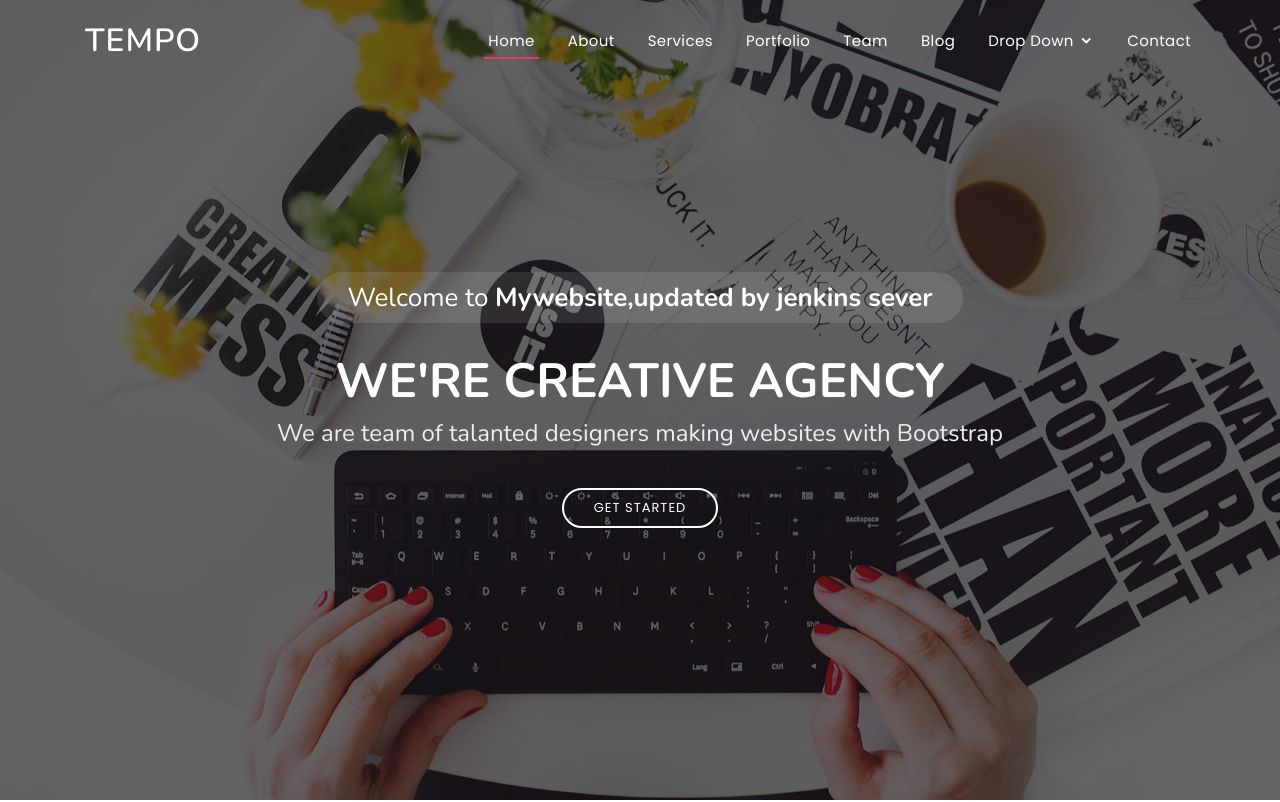
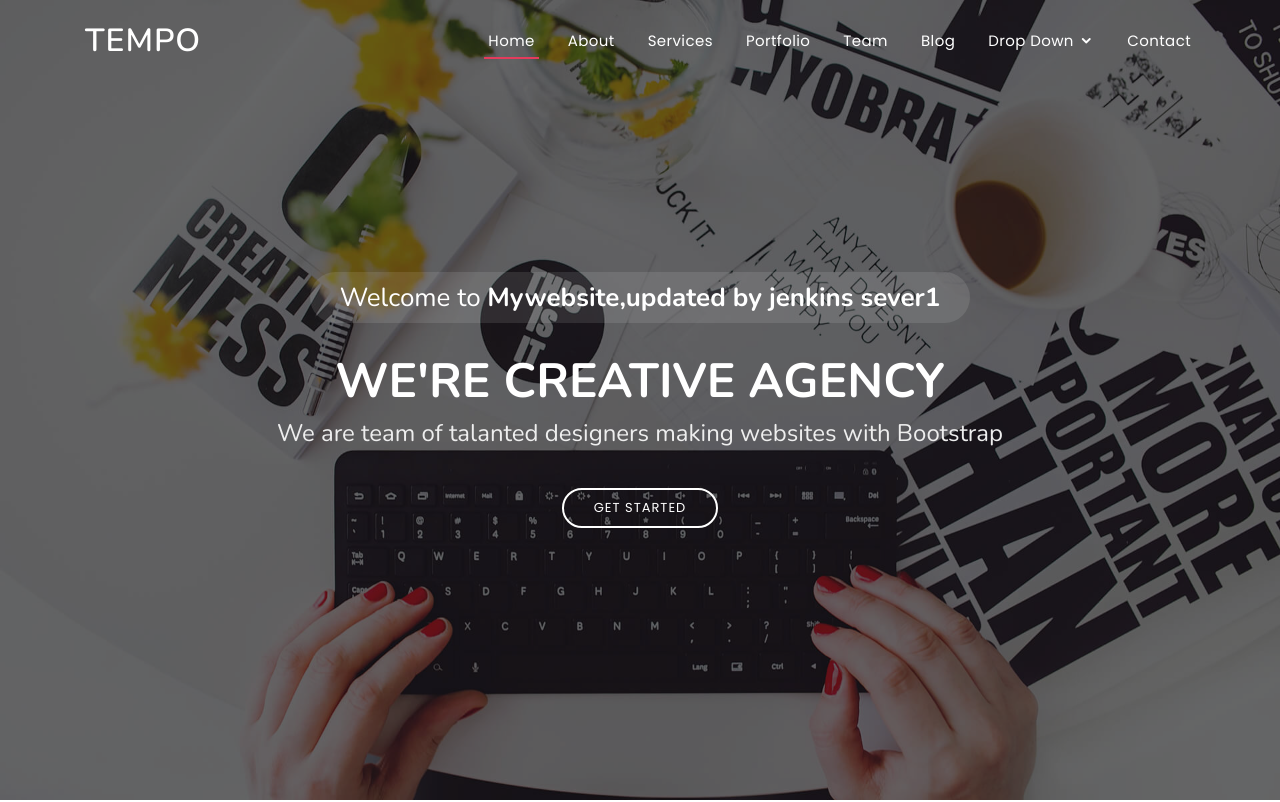
Before and after one commit to NoorKhan30/mywebsite1, a plain HTML site: page index.html in a window 1280 px wide. Shown: the top 802 px of the page. Drawn offline with nearby package versions, Linux system fonts and the light colour scheme.

Commit message:
Update index.html

```diff
--- a/index.html
+++ b/index.html
@@ -81,7 +81,7 @@
   <!-- ======= Hero Section ======= -->
   <section id="hero">
     <div class="hero-container">
-      <h3>Welcome to <strong>Mywebsite,updated by jenkins sever</strong></h3>
+      <h3>Welcome to <strong>Mywebsite,updated by jenkins sever1</strong></h3>
       <h1>We're Creative Agency</h1>
       <h2>We are team of talanted designers making websites with Bootstrap</h2>
       <a href="#about" class="btn-get-started scrollto">Get Started</a>
```
